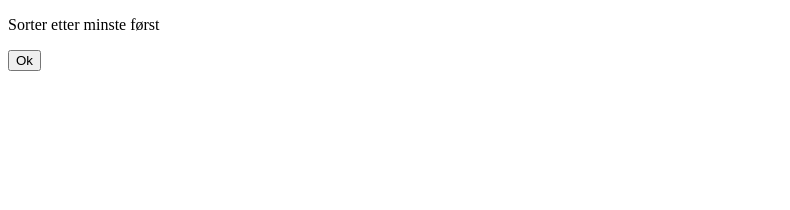
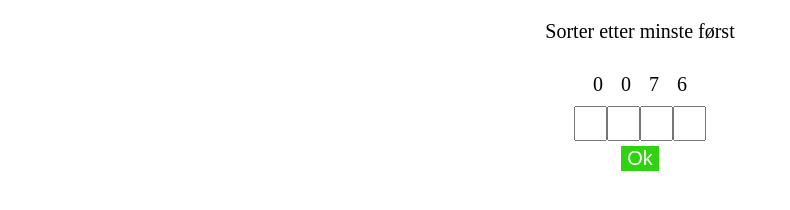
Before and after one commit to hardstein/Intro-JavaScript, a plain HTML site: page Oppgave 4/index.html in a window 1280 px wide. Shown: the whole page, without its empty margins (0-790 px from the left). Drawn offline with Linux system fonts and the light colour scheme.

Commit message:
Finished Oppgave 4.

```diff
--- a/Oppgave 4/index.html
+++ b/Oppgave 4/index.html
@@ -12,8 +12,15 @@
 <body>
     <main id="main">
         <p id="desc">Sorter etter minste først</p>
-        <ul id="guess"></ul>
-        <ul id="numbers"></ul>
+        <ul id="guess">
+            <!-- <li><input type="text"></li>
+            <li><input type="text"></li>
+            <li><input type="text"></li>
+            <li><input type="text"></li> -->
+        </ul>
+        <ul id="numbers">
+
+        </ul>
         <button type="button">Ok</button>
     </main>
 
--- a/Oppgave 4/script.js
+++ b/Oppgave 4/script.js
@@ -1,22 +1,31 @@
-import "./styles.css";
+const numbersUl = document.getElementById("guess");
+const guessUl = document.getElementById("numbers");
+const button = document.querySelector("button")
 
-// TODO: Bruk getElementById til å hente HTML med #id
-// TODO: Bruk querySelector til å hente knappen
-const numbersUl = "";
-const guessUl = "";
-const button = "";
-// TODO: Lag en liste med tallene som skal sorteres
 const numbers = [];
 
+const generateNumber = () => {
+    return Math.floor(Math.random() * 9);
+}
+
+const fillNumbersArray = (numbersToFill) => {
+    for (let j = 0; j < numbersToFill; j++) {
+        let num = generateNumber()
+            numbers.push(num)
+    }
+}
+
+fillNumbersArray(4);
+console.log(numbers)
+
 const getGuess = () => {
-    // TODO: Bruk querySelectorAll på guessUl for å hente ut alle input feltene
-    const answers = "";
-    // TODO: Bruk .map for å hente ut verdiene i input feltene
-    return Array.from(answers).map();
+    const answers = document.querySelectorAll("input");
+    return Array.from(answers).map((guess) => guess.value);
 };
 
 const checkNumberSeq = () => {
     const guess = getGuess();
+    console.log(guess)
     let isCorrect = numbers.sort().join("") === guess.join("");
     if (isCorrect) {
         alert("Du sorterte riktig");
@@ -24,11 +33,17 @@ const checkNumberSeq = () => {
 };
 
 const addInputUI = () => {
-    // TODO: Bruk for-of (eller vanlig for-løkke) og guessUl til å lage li-elementer med input elementer for å kunne skrive inn hva som skal sorteres
+    for (let num of numbers) {
+        const li = `<li><input type="text"></li>`;
+        guessUl.innerHTML += li;
+    }
 };
 
 const addNumbersUI = () => {
-    // TODO: Bruk for-of og numbersUl til å lage li-elementer med tallene som skal sorteres
+    for (let num of numbers) {
+        const li = `<li>${num}</li>`;
+        numbersUl.innerHTML += li;
+    }
 };
 
 const createUI = () => {
--- a/Oppgave 4/style.css
+++ b/Oppgave 4/style.css
@@ -0,0 +1,37 @@
+body {
+    text-align: center;
+    font-size: 20px;
+}
+
+#guess>li {
+    padding: 5px 9px 0px 9px;
+}
+
+ul {
+    margin: 0;
+    padding: 0px 0px 5px 0px;
+}
+
+li {
+    list-style: none;
+    display: inline-block;
+    margin-top: 5px;
+}
+
+input {
+    font-size: 25px;
+    text-align: center;
+    width: 25px;
+}
+
+button {
+    font-size: inherit;
+    border: none;
+    background-color: rgb(48, 211, 15);
+    color: white;
+}
+
+button:hover {
+    cursor: pointer;
+    background-color: rgb(63, 187, 38);
+}
```
